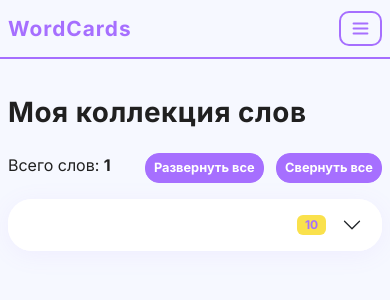
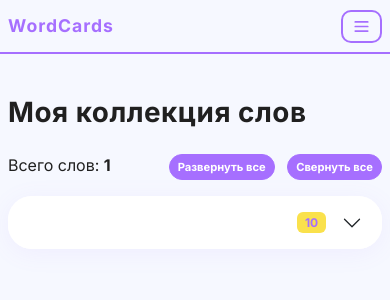
Before and after one commit to nylinary/wordcard, a Django app: template templates/words/my_words.html in a window 390 px wide. Shown: the top 300 px of the page. Run offline with Django 5.2, Linux system fonts and the light colour scheme; the template is opened without the code that fills it: values that come from a table or form of the project are taken from there, others are empty; tables that the repository leaves empty hold one stand-in row (values such as "Sample post"); data that the repository does not hold is empty; some web fonts are replaced.

Commit message:
fix: add responsive styles for container and navbar-brand in main.css

```diff
--- a/static/core/css/main.css
+++ b/static/core/css/main.css
@@ -219,6 +219,7 @@ button, .btn, a, .form-control {
     background-color: var(--brand-orange);
 }
 
+
 @media (max-width: 600px) {
     .container {
         max-width: 100%;
@@ -232,3 +233,17 @@ button, .btn, a, .form-control {
         font-size: var(--xs-fs);
     }
 }
+
+@media (max-width: 400px) {
+    .container {
+        max-width: 100%;
+        padding: 0 8px;
+    }
+    .navbar-brand {
+        font-size: 1.1rem;
+    }
+
+    .base-btn {
+        font-size: 0.7rem;
+    }
+}
```
